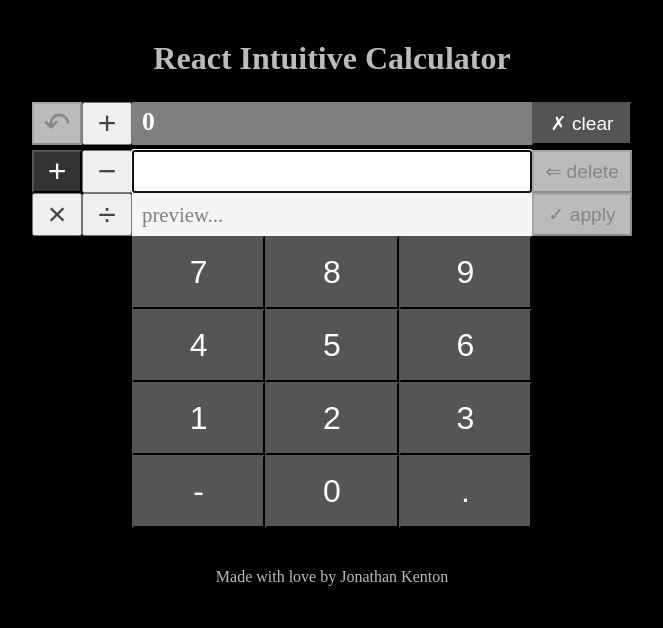
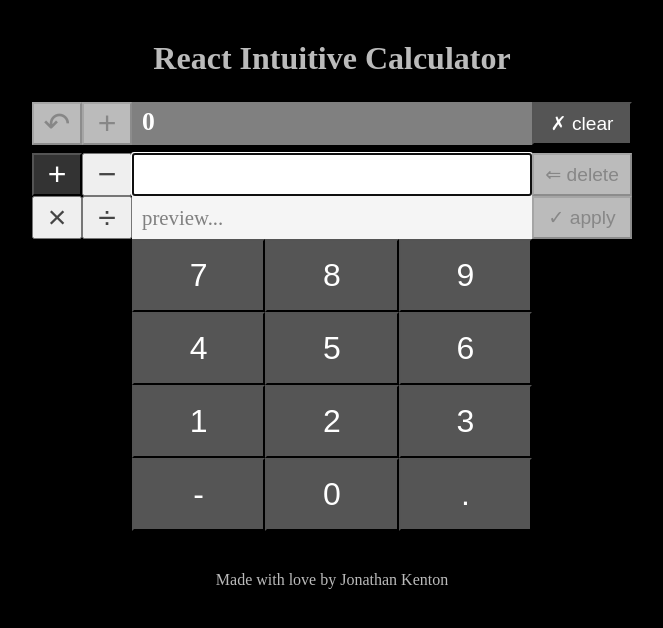
Before and after one commit to j2kenton/React-Super-Calculator, a React (Create React App) app in the folder react/: page / in a window 1280 px wide. Shown: the top 628 px of the page, without its empty margins (308-971 px from the left). Built offline with nearby package versions, Linux system fonts and the light colour scheme.

Commit message:
small fixes

```diff
--- a/react/src/components/button.js
+++ b/react/src/components/button.js
@@ -12,7 +12,7 @@ const StyledButton = styled.button`
     props.disabled ? props.theme.colors.disabledBackground : props.background};
   padding: ${props => props.padding};
   flex: ${props => props.flex};
-  cursor: ${props => props.disabled && 'not-allowed'};
+  cursor: ${props => (props.disabled ? 'not-allowed' : 'pointer')};
   ${props =>
     !props.disabled &&
     props.selected &&
@@ -27,6 +27,13 @@ const StyledButton = styled.button`
       background: ${props.theme.colors.inverted.buttonBackground};
       color: ${props.theme.colors.white};
     `}
+  ${props =>
+    !props.disabled &&
+    props.pale &&
+    css`
+      background: ${props.theme.colors.standardGrey};
+      color: ${props.theme.colors.white};
+    `}
 `;
 
 export const Button = ({ text, ...props }) => <StyledButton {...props}>{text}</StyledButton>;
--- a/react/src/constants/styled-theme.js
+++ b/react/src/constants/styled-theme.js
@@ -1,5 +1,5 @@
 export const theme = {
-  sizes: { narrowColumn: 100, wideColumn: 400 },
+  sizes: { narrowColumn: 100, wideColumn: 400, shortElementHeight: 43 },
 
   colors: {
     white: '#ffffff',
--- a/react/src/sections/body/input-section.js
+++ b/react/src/sections/body/input-section.js
@@ -15,7 +15,7 @@ import {
 import OperatorControls from 'components/operator-controls';
 
 const InputWrapper = styled.div`
-  height: 86px;
+  height: ${props => props.theme.sizes.shortElementHeight * 2}px;
 `;
 
 const InputsWrapper = styled(Wrapper)`
--- a/react/src/sections/body/output-section.js
+++ b/react/src/sections/body/output-section.js
@@ -10,8 +10,8 @@ import Button from 'components/button';
 import Wrapper from 'components/wrapper';
 
 const OutputWrapper = styled.div`
-  height: 43px;
-  margin-bottom: 5px;
+  height: ${props => props.theme.sizes.shortElementHeight}px;
+  margin-bottom: 8px;
 `;
 
 const OutputArea = styled.div`
@@ -68,7 +68,13 @@ export const OutputSection = ({
             text={'↶'}
             width={'50%'}
           />
-          <Button onClick={e => onToggleSign(e)} text={output < 0 ? '-' : '+'} width={'50%'} />
+          <Button
+            onClick={e => onToggleSign(e)}
+            text={output < 0 ? '-' : '+'}
+            width={'50%'}
+            pale
+            disabled={!output}
+          />
         </Wrapper>
         <NumberArea>{Math.abs(output)}</NumberArea>
         <Wrapper>
```
